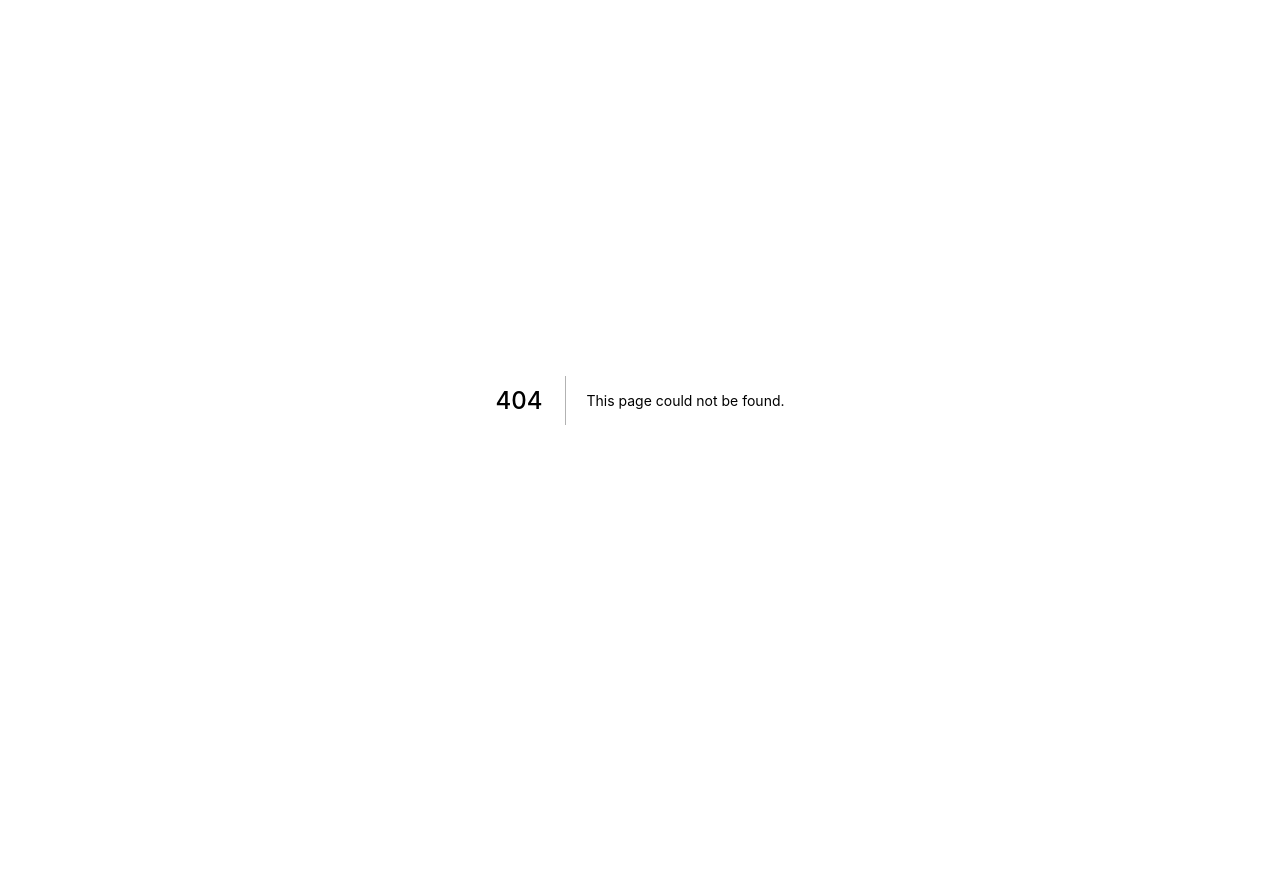
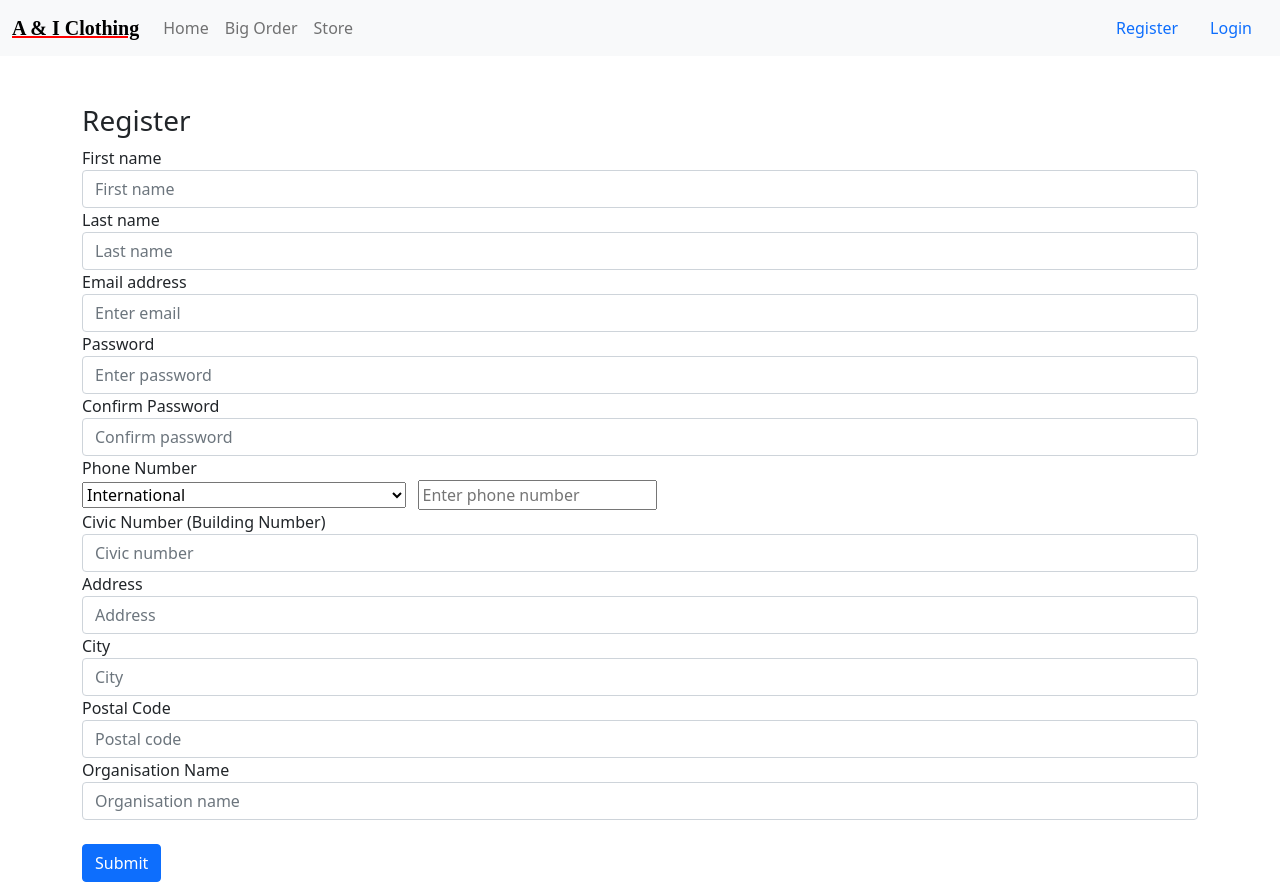
Before and after one commit to SmoothWin/A-and-I-Clothing_frontend, a Next.js app: page /register in a window 1280 px wide. Before the commit this address had no page. Before the commit the page ends 800 px from the top, so only its background shows below. Built offline with nearby package versions, Linux system fonts and the light colour scheme.

Commit message:
Login/Register Completed

```diff
--- a/components/Navbar.js
+++ b/components/Navbar.js
@@ -21,8 +21,8 @@ export default function Navbar(){
                             </li>
                         </ul>
                         <form className="d-flex">
-                            <Link href="/store"><a className="nav-link">Register</a></Link>
-                            <Link href="/store"><a className="nav-link">Login</a></Link>
+                            <Link href="/register"><a className="nav-link">Register</a></Link>
+                            <Link href="/login"><a className="nav-link">Login</a></Link>
 
                         </form>
                     </div>
--- /dev/null
+++ b/pages/register.js
@@ -0,0 +1,151 @@
+import Navbar from "../components/Navbar";
+import Head from "next/head";
+import BootstrapJS from "../components/Bootstrap";
+import {useState} from "react";
+import axios from "axios";
+import Input, { getCountries, getCountryCallingCode } from 'react-phone-number-input/input';
+import en from 'react-phone-number-input/locale/en.json';
+import 'react-phone-number-input/style.css';
+
+export default function register() {
+    const [email,setEmail]=useState()
+    const [password,setPassword]=useState()
+    const [confirmPassword,setConfirmPassword]=useState()
+    const [phoneNumber, setPhoneNumber] = useState();
+    const [firstName, setFirstName] = useState();
+    const [lastName, setLastName] = useState();
+    const [country, setCountry] = useState();
+    const [civicNumber,setCivicNumber]=useState()
+    const [address, setAddress] = useState();
+    const [city, setCity] = useState();
+    const [postalCode, setPostalCode] = useState();
+    const [organisationName, setOrganisationName] = useState();
+    const CountrySelect = ({ value, onChange, labels, ...rest }) => (
+        <select {...rest} value={value} onChange={(event) => onChange(event.target.value || undefined)}>
+            <option value="">{labels.ZZ}</option>
+            {getCountries().map((country) => (
+                <option key={country} value={country}>
+                    {labels[country]} +{getCountryCallingCode(country)}
+                </option>
+            ))}
+        </select>
+    );
+    function handleEmail(e){
+        setEmail(e.target.value)
+    }
+    function handleConfirmPassword(e){
+        setConfirmPassword(e.target.value)
+    }
+    function handleFirstName(e){
+        setFirstName(e.target.value)
+    }
+    function handleLastName(e){
+        setLastName(e.target.value)
+    }
+    function handlePassword(e){
+        setPassword(e.target.value)
+    }
+    function handleCivicNumber(e){
+        setCivicNumber(e.target.value)
+    }
+    function handleAddress(e){
+        setAddress(e.target.value)
+    }
+    function handleCity(e){
+        setCity(e.target.value)
+    }
+    function handlePostalCode(e){
+        setPostalCode(e.target.value)
+    }
+    function handleOrganisationName(e){
+        setOrganisationName(e.target.value)
+    }
+    function onSubmit(e){
+        e.preventDefault()
+        axios.post("http://localhost:8000/register", {
+            "firstName": firstName,
+            "lastName": lastName,
+            "email": email,
+            "password": password,
+            "confirmpassword":confirmPassword,
+            "phoneCountryCode":getCountryCallingCode(country),
+            "phoneNumber":phoneNumber,
+            "address":address,
+            "buildingNumber":civicNumber,
+            "city":city,
+            "country":country,
+            "postalCode":postalCode,
+            "organizationName": organisationName
+        }, {withCredentials:true})
+    }
+    return (
+        <>
+            <Head>
+                <title>{"Login - A&I Clothing"}</title>
+                <BootstrapJS/>
+            </Head>
+            <Navbar/>
+            <br/>
+            <br/>
+            <div className="container-sm">
+                <form onSubmit={onSubmit}>
+                    <h3>Register</h3>
+
+                    <div className="form-group">
+                        <label>First name</label>
+                        <input type="text" className="form-control" placeholder="First name" onChange={handleFirstName}/>
+                    </div>
+
+                    <div className="form-group">
+                        <label>Last name</label>
+                        <input type="text" className="form-control" placeholder="Last name" onChange={handleLastName}/>
+                    </div>
+
+                    <div className="form-group">
+                        <label>Email address</label>
+                        <input type="email" className="form-control" placeholder="Enter email" onChange={handleEmail}/>
+                    </div>
+
+                    <div className="form-group">
+                        <label>Password</label>
+                        <input type="password" className="form-control" placeholder="Enter password" onChange={handlePassword}/>
+                    </div>
+
+                    <div className="form-group">
+                        <label>Confirm Password</label>
+                        <input type="password" className="form-control" placeholder="Confirm password" onChange={handleConfirmPassword}/>
+                    </div>
+
+                    <div className="form-group">
+                        <div>
+                            <label htmlFor="phoneNumber">Phone Number</label>
+                        </div>
+                            <CountrySelect labels={en} value={country} onChange={setCountry} name="countrySelect" />&nbsp;&nbsp;&nbsp;
+                            <Input country={country} value={phoneNumber} onChange={setPhoneNumber} placeholder="Enter phone number" name="phoneNumber" />
+                    </div>
+                    <div className="form-group">
+                        <label>Civic Number (Building Number)</label>
+                        <input type="text" className="form-control" placeholder="Civic number" onChange={handleCivicNumber}/>
+                    </div>
+                    <div className="form-group">
+                        <label>Address</label>
+                        <input type="text" className="form-control" placeholder="Address" onChange={handleAddress}/>
+                    </div>
+                    <div className="form-group">
+                        <label>City</label>
+                        <input type="text" className="form-control" placeholder="City" onChange={handleCity}/>
+                    </div>
+                    <div className="form-group">
+                        <label>Postal Code</label>
+                        <input type="text" className="form-control" placeholder="Postal code" onChange={handlePostalCode}/>
+                    </div>
+                    <div className="form-group">
+                        <label>Organisation Name</label>
+                        <input type="text" className="form-control" placeholder="Organisation name" onChange={handleOrganisationName}/>
+                    </div>
+                    <br/>
+                    <button type="submit" className="btn btn-primary btn-block">Submit</button>
+                </form>
+            </div>
+        </>
+    ); }
```
Also changed, not shown: package.json (+7 -1 lines), pages/bigorder.js (+18 -3 lines), pages/login.js (+53 -3 lines), 1 other file (tests, documents, lock files or other folders).
